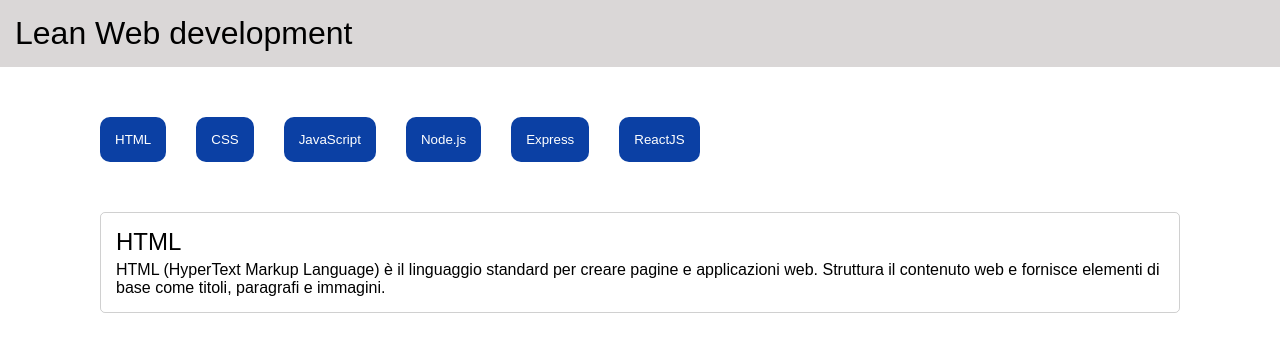
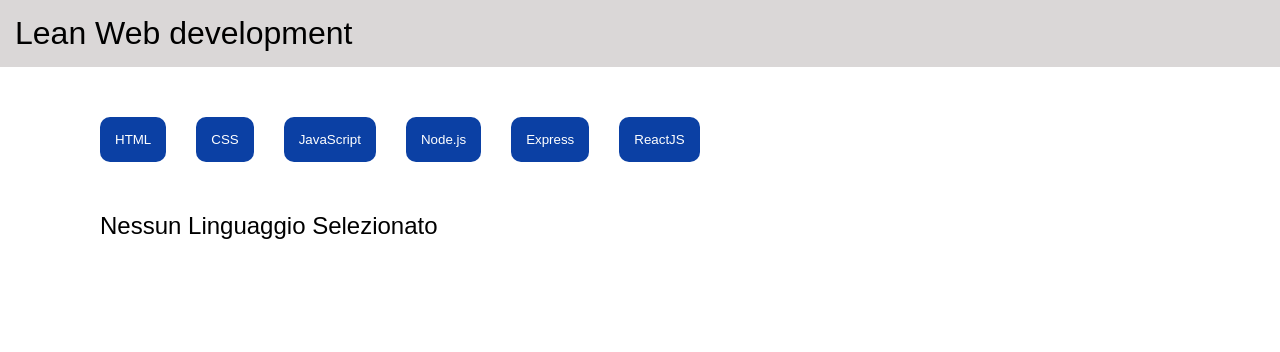
Before and after one commit to stefanosorrenti/react-use-state, a React (Vite) app: page / in a window 1280 px wide. Shown: the top 352 px of the page. Built offline with nearby package versions, Linux system fonts and the light colour scheme.

Commit message:
AppMain: add 'no selected' alert

```diff
--- a/src/components/AppMain.jsx
+++ b/src/components/AppMain.jsx
@@ -36,8 +36,10 @@
     ]
 
 
+    const [classe, setClasse] = useState('d-none')
+    const [count, setCount] = useState(0)
 
-    const [count, setCount] = useState(0)
+
 
 
 
@@ -51,7 +53,9 @@
             <div className="buttons container">
                 {languages.map((lang, index) => (
 
-                    <button key={lang.id} onClick={() =>{setCount(index)
+                    <button key={lang.id} onClick={() =>{
+                        setCount(index)
+                        setClasse('')
 
                         /* console.log(lang.id, count) */;
 
@@ -68,8 +72,11 @@
             {/* Card Section */}
             <section className="container">
 
-                <div className="card">
+                 <div className={classe === '' && 'd-none'}>
+                    <h2>Nessun Linguaggio Selezionato</h2>
+                </div>
 
+                <div className= {`card ${classe}`}>
                     <h2>{languages[count].title}</h2>
                     <p>{languages[count].description}</p>
                 </div>
--- a/src/index.css
+++ b/src/index.css
@@ -18,6 +18,10 @@
     max-width: 1080px;
     margin: 0 auto;
 
+}
+
+.d-none {
+    display: none;
 }
 
 /*--------HEADER--------*/
```
